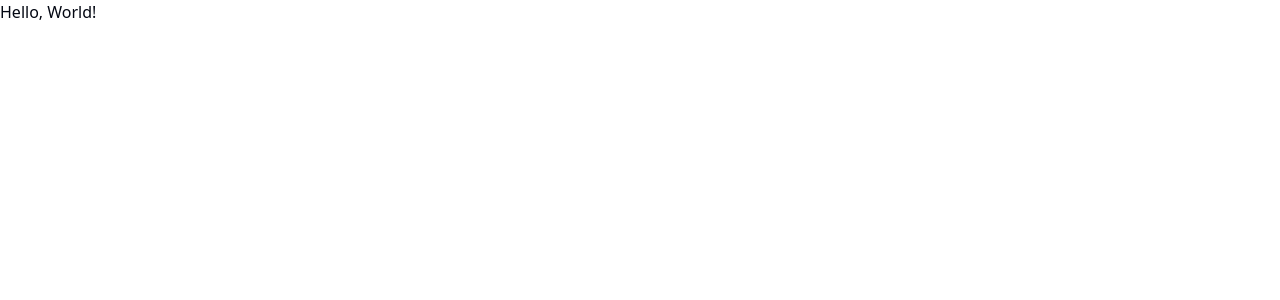
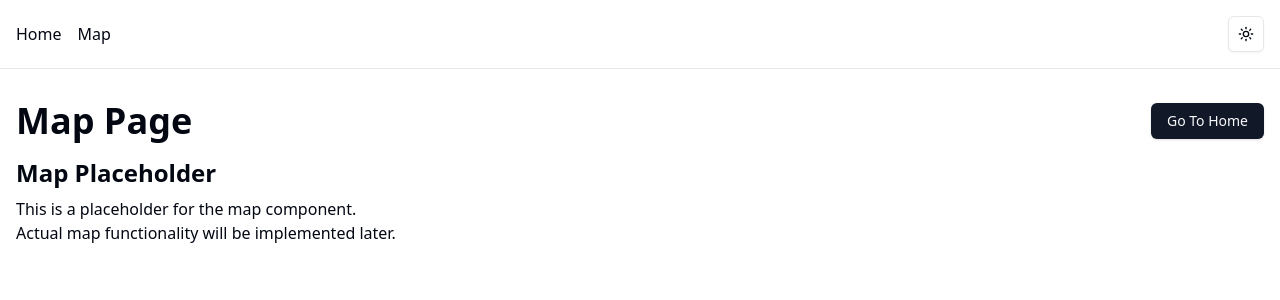
Before and after one commit to Ashit743/geo-spatial-app, a Vue app in the folder front-end/: page /map in a window 1280 px wide. Shown: the top 300 px of the page. Built offline with nearby package versions, Linux system fonts and the light colour scheme; no server answers.

Commit message:
integrate mapbox gl

```diff
--- a/front-end/package.json
+++ b/front-end/package.json
@@ -12,10 +12,13 @@
     "@radix-icons/vue": "^1.0.0",
     "class-variance-authority": "^0.7.1",
     "clsx": "^2.1.1",
+    "lucide-vue-next": "^0.472.0",
+    "mapbox-gl": "^3.9.3",
     "radix-vue": "^1.9.12",
     "tailwind-merge": "^2.6.0",
     "tailwindcss-animate": "^1.0.7",
-    "vue": "^3.5.13"
+    "vue": "^3.5.13",
+    "vue-router": "^4.5.0"
   },
   "devDependencies": {
     "@types/node": "^22.10.7",
--- a/front-end/src/App.vue
+++ b/front-end/src/App.vue
@@ -1,10 +1,35 @@
 <script setup lang="ts">
+import { ref } from 'vue'
+import { useTheme } from '@/composables/useTheme'
+import { Button } from '@/components/ui/button'
+import { Sun, Moon } from 'lucide-vue-next'
+
+const { isDark, toggleDark } = useTheme()
 </script>
 
 <template>
-  Hello, World!
+  <div :class="{ 'dark': isDark }">
+    <div class="min-h-screen bg-background text-foreground">
+      <header class="border-b">
+        <div class="container mx-auto px-4 py-4 flex justify-between items-center">
+          <nav class="space-x-4">
+            <router-link to="/" class="text-foreground hover:text-primary transition-colors">Home</router-link>
+            <router-link to="/map" class="text-foreground hover:text-primary transition-colors">Map</router-link>
+          </nav>
+          <Button variant="outline" size="icon" @click="toggleDark">
+            <Sun v-if="!isDark" class="h-[1.2rem] w-[1.2rem]" />
+            <Moon v-else class="h-[1.2rem] w-[1.2rem]" />
+            <span class="sr-only">Toggle theme</span>
+          </Button>
+        </div>
+      </header>
+      <main class="container mx-auto px-4 py-8">
+        <router-view></router-view>
+      </main>
+    </div>
+  </div>
 </template>
 
-<style scoped>
-
+<style>
+@import './style.css';
 </style>
--- /dev/null
+++ b/front-end/src/components/Map.vue
@@ -0,0 +1,34 @@
+<script setup lang="ts">
+import { onMounted, ref } from 'vue'
+import mapboxgl from 'mapbox-gl'
+import 'mapbox-gl/dist/mapbox-gl.css'
+
+const mapContainer = ref<HTMLElement | null>(null)
+const map = ref<mapboxgl.Map | null>(null)
+
+mapboxgl.accessToken = import.meta.env.VITE_MAPBOX_TOKEN
+
+// onMounted(() => {
+//   if (mapContainer.value) {
+//     map.value = new mapboxgl.Map({
+//       container: mapContainer.value,
+//       style: 'mapbox://styles/mapbox/streets-v11',
+//       center: [77.2090, 28.6139], // Longitude, Latitude (e.g., New Delhi)
+//       zoom: 10,
+//     })
+
+//     map.value.addControl(new mapboxgl.NavigationControl())
+//   }
+// })
+</script>
+
+<template>
+<!-- <div ref="mapContainer" class="w-full h-[calc(100vh-4rem)]"></div> -->
+<div class="map-placeholder">
+    <div class="placeholder-content">
+      <h2 class="text-2xl font-bold mb-2">Map Placeholder</h2>
+      <p>This is a placeholder for the map component.</p>
+      <p>Actual map functionality will be implemented later.</p>
+    </div>
+  </div>
+</template>
--- /dev/null
+++ b/front-end/src/components/ui/button/Button.vue
@@ -0,0 +1,26 @@
+<script setup lang="ts">
+import type { HTMLAttributes } from 'vue'
+import { cn } from '@/lib/utils'
+import { Primitive, type PrimitiveProps } from 'radix-vue'
+import { type ButtonVariants, buttonVariants } from '.'
+
+interface Props extends PrimitiveProps {
+  variant?: ButtonVariants['variant']
+  size?: ButtonVariants['size']
+  class?: HTMLAttributes['class']
+}
+
+const props = withDefaults(defineProps<Props>(), {
+  as: 'button',
+})
+</script>
+
+<template>
+  <Primitive
+    :as="as"
+    :as-child="asChild"
+    :class="cn(buttonVariants({ variant, size }), props.class)"
+  >
+    <slot />
+  </Primitive>
+</template>
--- /dev/null
+++ b/front-end/src/components/ui/button/index.ts
@@ -0,0 +1,35 @@
+import { cva, type VariantProps } from 'class-variance-authority'
+
+export { default as Button } from './Button.vue'
+
+export const buttonVariants = cva(
+  'inline-flex items-center justify-center gap-2 whitespace-nowrap rounded-md text-sm font-medium transition-colors focus-visible:outline-none focus-visible:ring-1 focus-visible:ring-ring disabled:pointer-events-none disabled:opacity-50 [&_svg]:pointer-events-none [&_svg]:size-4 [&_svg]:shrink-0',
+  {
+    variants: {
+      variant: {
+        default: 'bg-primary text-primary-foreground shadow hover:bg-primary/90',
+        destructive:
+          'bg-destructive text-destructive-foreground shadow-sm hover:bg-destructive/90',
+        outline:
+          'border border-input bg-background shadow-sm hover:bg-accent hover:text-accent-foreground',
+        secondary:
+          'bg-secondary text-secondary-foreground shadow-sm hover:bg-secondary/80',
+        ghost: 'hover:bg-accent hover:text-accent-foreground',
+        link: 'text-primary underline-offset-4 hover:underline',
+      },
+      size: {
+        default: 'h-9 px-4 py-2',
+        xs: 'h-7 rounded px-2',
+        sm: 'h-8 rounded-md px-3 text-xs',
+        lg: 'h-10 rounded-md px-8',
+        icon: 'h-9 w-9',
+      },
+    },
+    defaultVariants: {
+      variant: 'default',
+      size: 'default',
+    },
+  },
+)
+
+export type ButtonVariants = VariantProps<typeof buttonVariants>
--- /dev/null
+++ b/front-end/src/composables/useTheme.ts
@@ -0,0 +1,23 @@
+import { ref, watch } from 'vue'
+
+export function useTheme() {
+  const isDark = ref(localStorage.getItem('vueuse-color-scheme') === 'dark')
+
+  const toggleDark = () => {
+    isDark.value = !isDark.value
+    localStorage.setItem('vueuse-color-scheme', isDark.value ? 'dark' : 'light')
+  }
+
+  watch(isDark, (newValue) => {
+    if (newValue) {
+      document.documentElement.classList.add('dark')
+    } else {
+      document.documentElement.classList.remove('dark')
+    }
+  }, { immediate: true })
+
+  return {
+    isDark,
+    toggleDark
+  }
+}
--- a/front-end/src/main.ts
+++ b/front-end/src/main.ts
@@ -1,5 +1,6 @@
 import { createApp } from 'vue'
 import './style.css'
 import App from './App.vue'
+import router from './router/router'
 
-createApp(App).mount('#app')
+createApp(App).use(router).mount('#app')
--- /dev/null
+++ b/front-end/src/router/router.ts
@@ -0,0 +1,33 @@
+import { createRouter, createWebHistory } from 'vue-router';
+
+// Import your components
+import Home from '../views/Home.vue';
+import MapPage from '../views/MapPage.vue';
+import NotFound from '../views/NotFound.vue';
+
+// Define routes
+const routes = [
+  {
+    path: '/',
+    name: 'Home',
+    component: Home,
+  },
+  {
+    path: '/map',
+    name: 'MapPage',
+    component: MapPage,
+  },
+  {
+    path: '/:pathMatch(.*)*',
+    name: 'NotFound',
+    component: NotFound, // Fallback route for 404
+  },
+];
+
+// Create the router
+const router = createRouter({
+  history: createWebHistory(),
+  routes,
+});
+
+export default router;
--- /dev/null
+++ b/front-end/src/views/Home.vue
@@ -0,0 +1,12 @@
+<script setup lang="ts">
+import { Button } from '@/components/ui/button'
+</script>
+
+<template>
+  <div>
+    <h1 class="text-4xl font-bold mb-4">Welcome to Geospatial App</h1>
+    <p class="mb-4">This is the homepage. Navigate to the map for geospatial features.</p>
+    <Button><router-link to="/map">Go To Map</router-link>
+    </Button>
+  </div>
+</template>
--- /dev/null
+++ b/front-end/src/views/MapPage.vue
@@ -0,0 +1,14 @@
+<script setup lang="ts">
+import Map from '@/components/Map.vue'
+import { Button } from '@/components/ui/button'
+</script>
+
+<template>
+  <div>
+    <div class="mb-4 flex items-center justify-between">
+      <h1 class="text-4xl font-bold">Map Page</h1>
+      <Button><router-link to="/">Go To Home</router-link></Button>
+    </div>
+    <Map />
+  </div>
+</template>
--- /dev/null
+++ b/front-end/src/views/NotFound.vue
@@ -0,0 +1,11 @@
+<script setup lang="ts">
+import { Button } from "@/components/ui/button";
+</script>
+
+<template>
+  <div class="text-center">
+    <h1 class="text-4xl font-bold mb-4">404 - Page Not Found</h1>
+    <p class="mb-4">The page you are looking for does not exist.</p>
+    <Button><router-link to="/">Go To Home</router-link></Button>
+  </div>
+</template>
```
Also changed, not shown: 2 other files (tests, documents, lock files or other folders).
